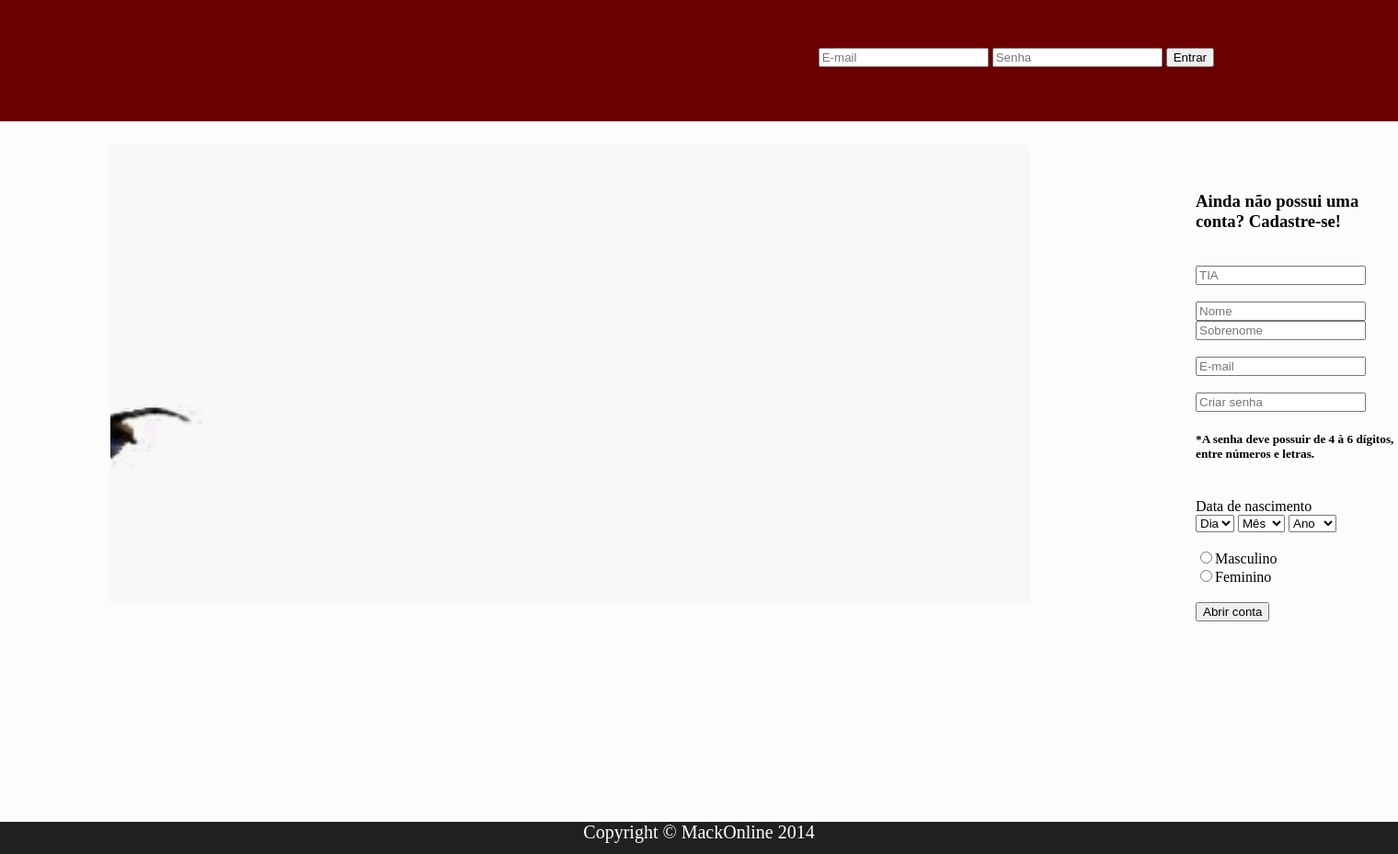
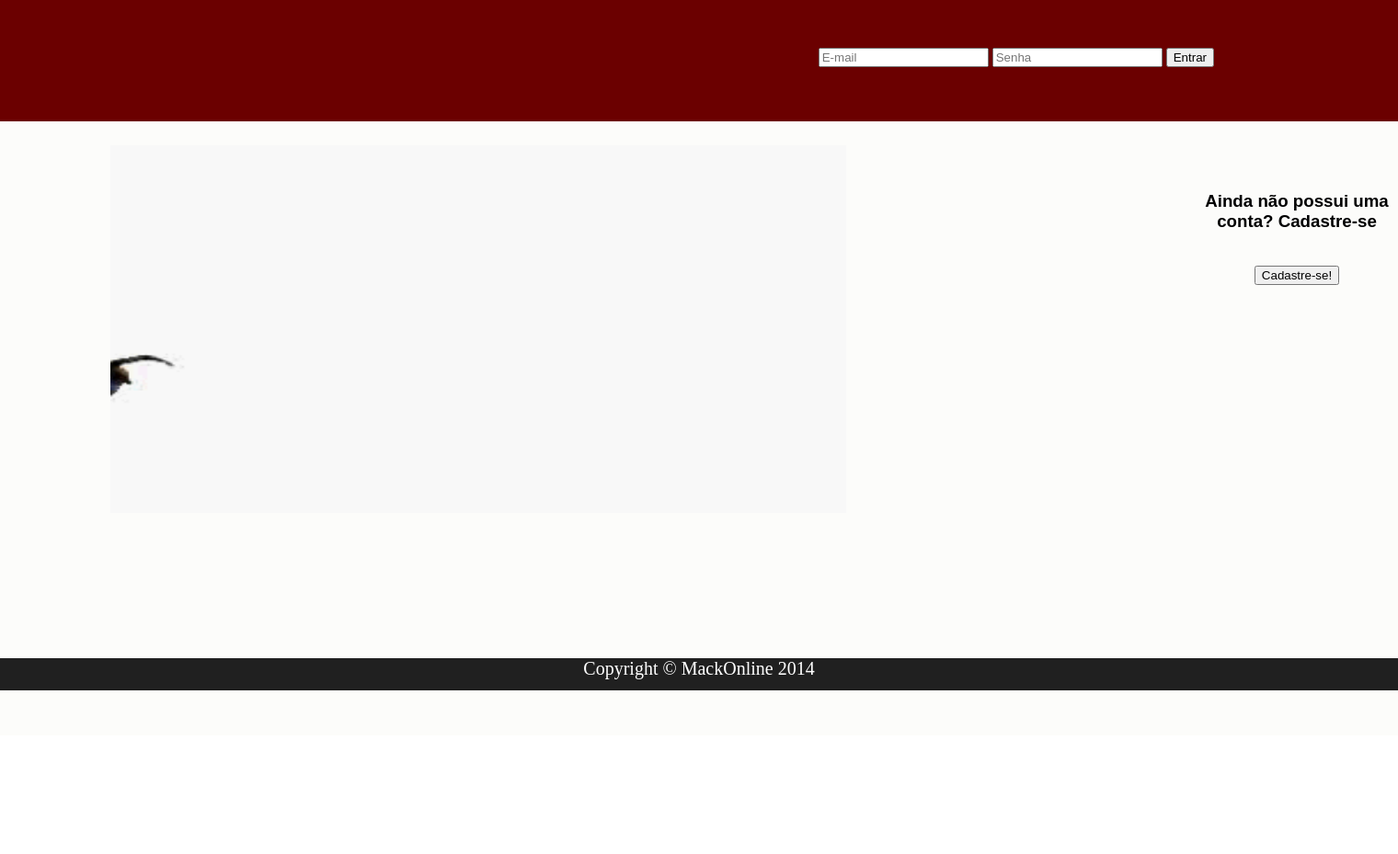
Before and after one commit to VictorMessina/ProjetoTecWeb, a PHP site: page / in a window 1520 px wide. Shown: the whole page at 92% size. After the commit the page ends 751 px from the top, so only its background shows below. Run offline with PHP 8.4, Linux system fonts and the light colour scheme.

Commit message:
Página de perfil, cadastro, atualização do index, criação de css do contato e do cadastro.

```diff
--- a/contato.php
+++ b/contato.php
@@ -6,12 +6,11 @@
 		<meta charset="utf-8"/>
 		<meta name="descripition" content="Formulário"/>
 		<meta name="author" content="Bianca, Carol, Marcelo, Victor"/>
+                <link rel="stylesheet" type="text/css" href="css/contato.css"/>
 
 	</head>
 
-	<body>
-
-            <header id="formulario">
+	<body id="formulario">
                 <img alt="logo" src="imagensSite/mackenzie.jpg"/>
 
 		<h1>Contato</h1><br/>
@@ -31,7 +30,6 @@
                             <input type="submit" value="Enviar"/><br/>
                 </form>
                 <br/><br/><a href="perfil.php" style="text-decoration:none; color:#000;">Voltar</a>
-            </header>
 
 		<br/><footer>
 		<small>Copyright &copy; The North's Birds 2014</small>
--- a/css/estilo.css
+++ b/css/estilo.css
@@ -22,6 +22,11 @@ h1{
     margin-left: 180px;
 }
 
+#form{
+    font-family:"arial";
+    text-align: center;
+}
+
 div{
     margin-top:120px;
     float:right;
@@ -29,10 +34,10 @@ div{
 }
 
 #birds{
-   height:500px;
+   height:400px;
    margin-left:120px;
    margin-top:-50px;
-   width:1000px;
+   width:800px;
 }
 
 section{
@@ -46,5 +51,5 @@ footer{
     height:35px;
     font-size:20px;
     text-align:center;
-    margin-top: 200px;
+    margin-top:388px;
 }
--- a/index.php
+++ b/index.php
@@ -52,120 +52,8 @@
 
 
 		<section id="form">
-
-			<form method="post" action="cadastro.php">
-				<h3>Ainda não possui uma conta? Cadastre-se!</h3> <br/>
-				<input type="text" placeholder="TIA" name="tia" /><br/><br/>
-				<input type="text" placeholder="Nome" name="camponome" />   <input type="text" placeholder="Sobrenome" name="campoSobrenome" /> <br/>
-				<br/>
-				<input type="email" placeholder="E-mail" name="campoemail"/> <br/>
-				<br/>
-				<input type="password" placeholder="Criar senha" name="camposenha"/><h5>*A senha deve possuir de 4 à 6 dígitos, entre números e letras.</h5>
-				<br/>
-				Data de nascimento<br/>
-				<select name="dia">
-					<option value="Dia">Dia</option>
-					<option value="1">1</option>
-					<option value="2">2</option>
-					<option value="3">3</option>
-					<option value="4">4</option>
-					<option value="5">5</option>
-					<option value="6">6</option>
-					<option value="7">7</option>
-					<option value="8">8</option>
-					<option value="9">9</option>
-					<option value="10">10</option>
-					<option value="11">11</option>
-					<option value="12">12</option>
-					<option value="13">13</option>
-					<option value="14">14</option>
-					<option value="15">15</option>
-					<option value="16">16</option>
-					<option value="17">17</option>
-					<option value="18">18</option>
-					<option value="19">19</option>
-					<option value="20">20</option>
-					<option value="21">21</option>
-					<option value="22">22</option>
-					<option value="23">23</option>
-					<option value="24">24</option>
-					<option value="25">25</option>
-					<option value="26">26</option>
-					<option value="27">27</option>
-					<option value="28">28</option>
-					<option value="29">29</option>
-					<option value="30">30</option>
-					<option value="31">31</option>
-				</select>
-
-				<select name="mês">
-					<option value="Mês">Mês</option>
-					<option value="Jan">Jan</option>
-					<option value="Fev">Fev</option>
-					<option value="Mar">Mar</option>
-					<option value="Abr">Abr</option>
-					<option value="Maio">Maio</option>
-					<option value="Jun">Jun</option>
-					<option value="Jul">Jul</option>
-					<option value="Ago">Ago</option>
-					<option value="Set">Set</option>
-					<option value="Out">Out</option>
-					<option value="Nov">Nov</option>
-					<option value="Dez">Dez</option>
-				</select>
-
-				<select name="ano">
-                                        <option value="ano">Ano</option>
-					<option value="1996">1996</option>
-					<option value="1995">1995</option>
-					<option value="1994">1994</option>
-					<option value="1993">1993</option>
-					<option value="1992">1992</option>
-					<option value="1991">1991</option>
-					<option value="1990">1990</option>
-					<option value="1989">1989</option>
-					<option value="1988">1988</option>
-					<option value="1987">1987</option>
-					<option value="1986">1986</option>
-					<option value="1985">1985</option>
-					<option value="1984">1984</option>
-					<option value="1983">1983</option>
-					<option value="1982">1982</option>
-					<option value="1981">1981</option>
-					<option value="1980">1980</option>
-					<option value="1979">1979</option>
-					<option value="1978">1978</option>
-					<option value="1977">1977</option>
-					<option value="1976">1976</option>
-					<option value="1975">1975</option>
-					<option value="1974">1974</option>
-					<option value="1973">1973</option>
-					<option value="1972">1972</option>
-					<option value="1971">1971</option>
-					<option value="1970">1970</option>
-					<option value="1969">1969</option>
-					<option value="1968">1968</option>
-					<option value="1967">1967</option>
-					<option value="1966">1966</option>
-					<option value="1965">1965</option>
-					<option value="1964">1964</option>
-					<option value="1963">1963</option>
-					<option value="1962">1962</option>
-					<option value="1961">1961</option>
-					<option value="1950">1950</option>
-				</select>
-				<br/>
-				<br/>
-
-
-				<input type="radio" name="sexo" value="M"/>Masculino<br/>
-				<input type="radio" name="sexo" value="F"/>Feminino<br/>
-				<br/>
-
-				<input type="submit" id="btnSubmit" value="Abrir conta"/><br/>
-
-			</form>
-
+                    <h3>Ainda não possui uma conta? Cadastre-se </h3> <br/>
+                    <input type ="submit" value="Cadastre-se!" onclick= "javascript:window.location.href='cadastro.php'"/>
 		</section>
 
 		<br/>
```
Also changed, not shown: cadastro.php (added, +136 -0 lines), css/cadastro.css (added, +22 -0 lines), css/contato.css (added, +22 -0 lines), perfil.php (added, +20 -0 lines).
